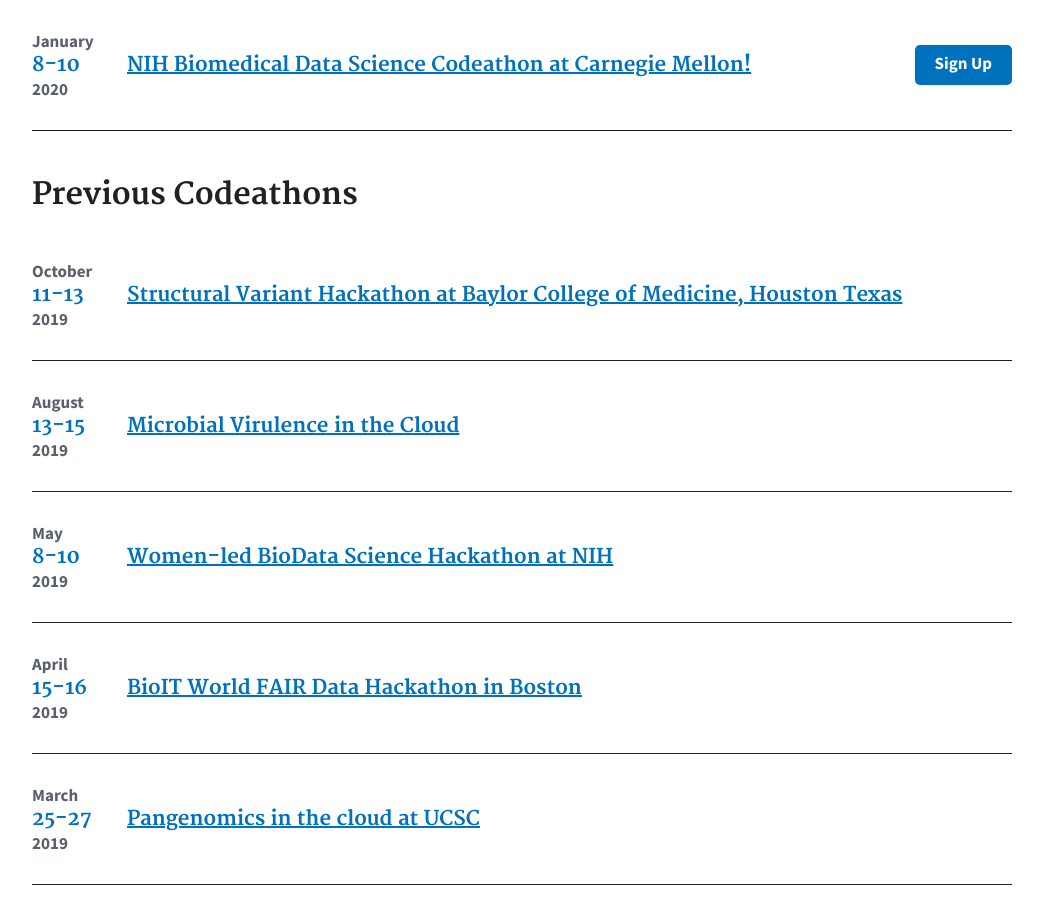
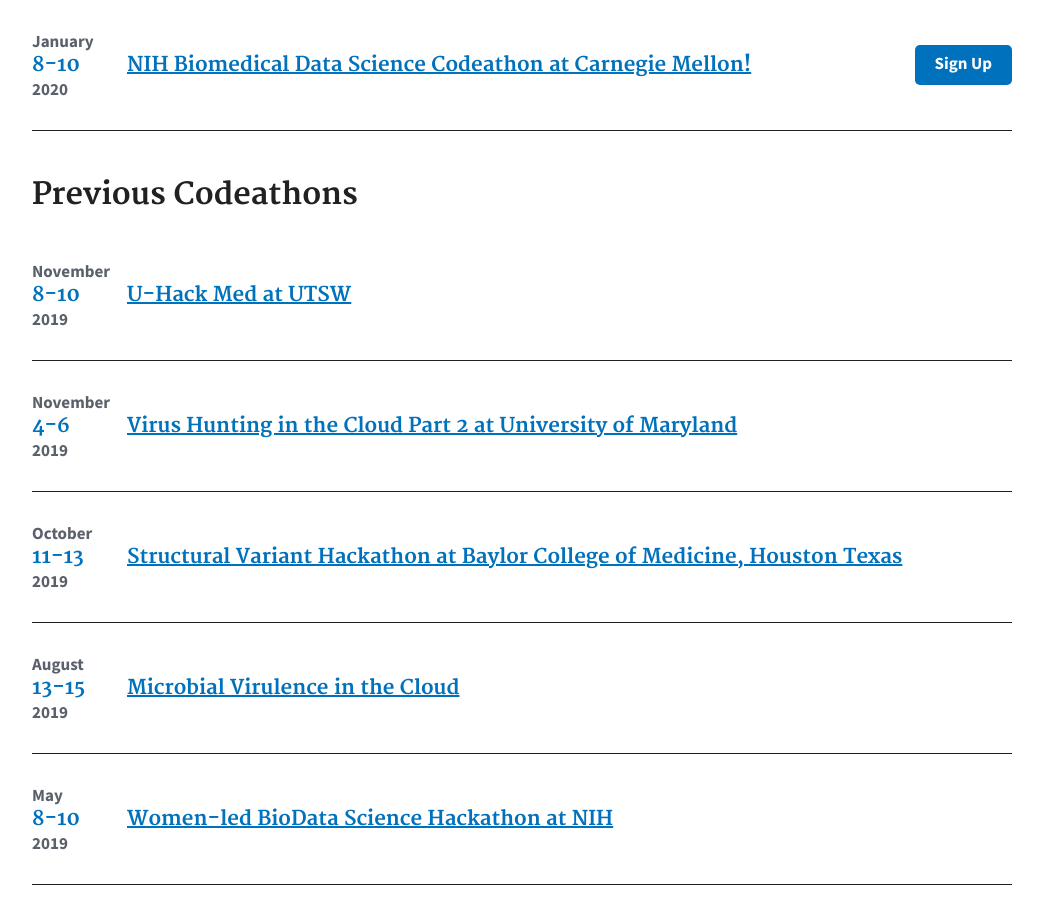
Before and after one commit to NCBI-Codeathons/ncbi-codeathons.github.io, a Jekyll site: the page built from index.md, in a window 1280 px wide and 900 px high, scrolled down 893 px. Shown: the whole window, without its empty margins (118-1161 px from the left). Built offline with Jekyll 4.4.1, drawn with Linux system fonts in a browser that asks for light colours.

Commit message:
Update previous-hackathon.yml

```diff
--- a/_data/previous-hackathon.yml
+++ b/_data/previous-hackathon.yml
@@ -1,3 +1,15 @@
+- month: "November"
+  day: "8-10"
+  year: "2019"
+  title:  "U-Hack Med at UTSW"
+  link: "https://www.u-hackmed.org/"
+
+- month: "November"
+  day: "4-6"
+  year: "2019"
+  title:  "Virus Hunting in the Cloud Part 2 at University of Maryland"
+  link: "https://edwards.sdsu.edu/research/category/research/"
+
 - month: "October"
   day: "11-13"
   year: "2019"
```
